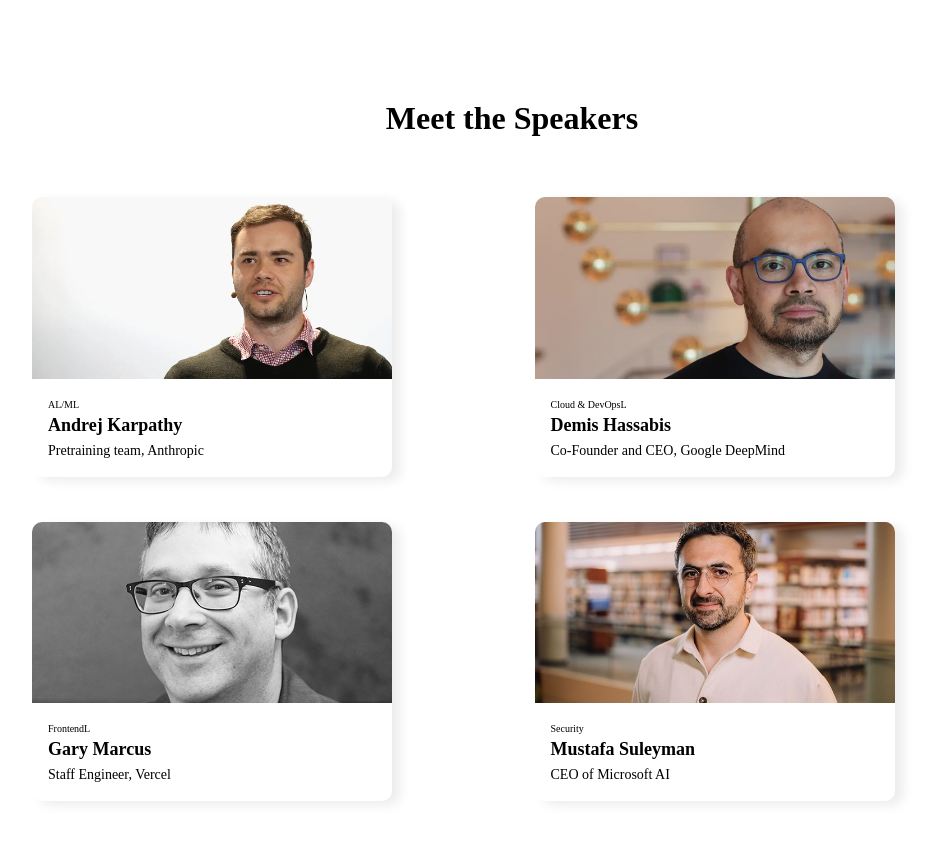
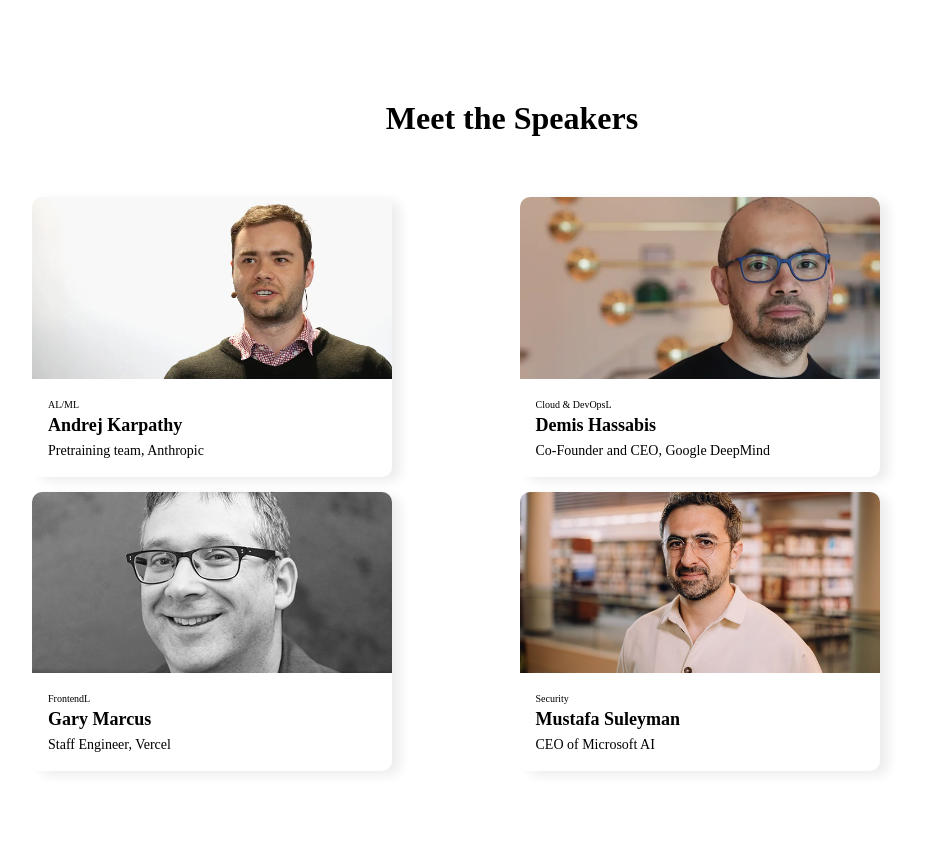
Before and after one commit to mdibrahimhassan550-spec/assignment-1, a plain HTML site: page index.html in a window 1280 px wide. Shown: the part 940-1781 px from the top of the page, without its empty margins (128-1060 px from the left). Drawn offline with Linux system fonts and the light colour scheme.

Commit message:
fourth  commit

```diff
--- a/style.css
+++ b/style.css
@@ -88,12 +88,12 @@
 }
 
 /* hero section end  */
-.card-grid{
+.card-grid {
     display: grid;
-grid-template-columns: repeat(2,1fr);
+    grid-template-columns: repeat(2, 1fr);
     /* grid-template-rows: repeat(2,1fr); */
-/* max-width: 1200px; */
-gap: 45px;
+    max-width: 1200px;
+    gap: 15px;
     justify-content: center;
     padding: 60px;
     margin-left: 100px;
@@ -102,28 +102,14 @@
 
 
 }
+
 .card-container {
-
-
-
-
-
-
-
-
     border-radius: 10px;
-
-
     overflow: hidden;
     width: 360px;
     background-color: #ffffff;
     box-shadow: 8px 4px 12px rgba(0, 0, 0, 0.08);
     max-width: 1200px;
-
-
-
-
-
 }
 
 
@@ -159,6 +145,7 @@
     gap: 5px;
 
 }
-.heading{
+
+.heading {
     text-align: center;
 }
```
Lines whose indentation alone changed are shown as unchanged.
